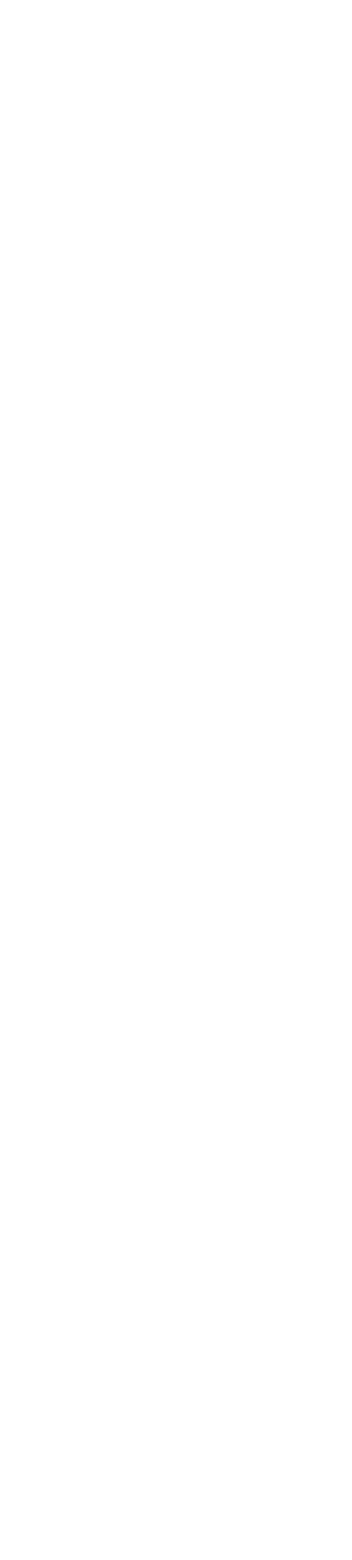
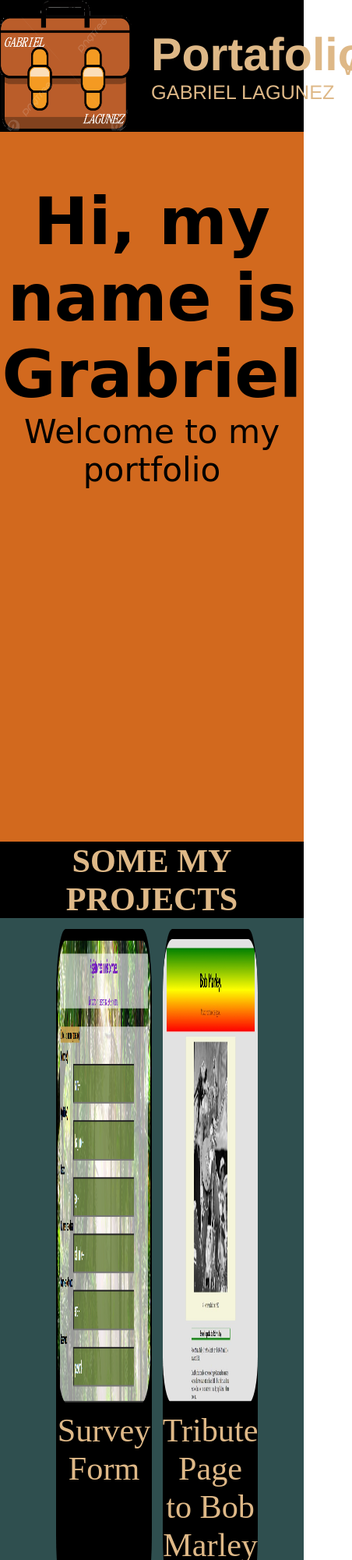
Before and after one commit to Ulises-Lagunez/Responsive-Web-Design-Free-Code-Camp, a plain HTML site: page 5_quinto_proyecto_responsiveWebDesign/index.html in a window 390 px wide. Shown: the top 2000 px of the page at 78% size, 452 px wide, since content can reach past the window. Before the commit the page ends 844 px from the top, so only its background shows below. Drawn offline with Linux system fonts and the light colour scheme.

Commit message:
distribución de la pagina web y hoja de estilos
Esta es la primera versión de portafolio personal como parte de certificación Responsive web design en free code camp

```diff
--- a/5_quinto_proyecto_responsiveWebDesign/index.html
+++ b/5_quinto_proyecto_responsiveWebDesign/index.html
@@ -8,7 +8,60 @@
     </head>
     <body>
         <header class="encabezado">
-        <img src="" alt="" class="logo" />
+            <a href="#" class="link-logo">
+                <img src="https://github.com/Ulises-Lagunez/Responsive-Web-Design-Free-Code-Camp/blob/main/5_quinto_proyecto_responsiveWebDesign/logo_portafolio.png?raw=true" alt="logo-portafolio-gabriel-lagunez" class="logo" width="100px" loading="lazy">
+                <div class="text-logo">
+                    <h1>Portafolio</h1>
+                    <p>GABRIEL LAGUNEZ</p>
+                </div>
+            </a>
+            <ul>
+                <li><a href="#welcome-section">WELCOME</a></li>
+                <li><a href="#projects">PROJECTS</a></li>
+                <li><a href="#contacts-profile">CONTACT</a></li>
+            </ul>
         </header>
+        <section id="welcome-section">
+            <h1>Hi, my name is Grabriel</h1>
+            <p>Welcome to my portfolio</p>
+        </section>
+        <h1 class="project-title">SOME MY PROJECTS</h1>
+        <section id="projects">
+            <div class="project-tile">
+                <a href="https://github.com/Ulises-Lagunez/Responsive-Web-Design-Free-Code-Camp/tree/0f82da79fa75fedeb7dc800a8441151180e58c29/1_primer_proyecto_responsiveWebDesign" target="_blank">
+                    <img src="https://github.com/Ulises-Lagunez/Responsive-Web-Design-Free-Code-Camp/blob/d7cc7701779fae574772bf989a2ef6d3516e346f/images/project_01_free_code_camp_ResponsiveWebDesign.png?raw=true" alt="img-project01" loading="lazy">
+                    <p>Survey Form</p>
+                </a>
+            </div>
+            <div class="project-tile">
+                <a href="https://github.com/Ulises-Lagunez/Responsive-Web-Design-Free-Code-Camp/tree/0f82da79fa75fedeb7dc800a8441151180e58c29/2_segudo_proyecto_responsiveWebDesign" target="_blank">
+                    <img src="https://github.com/Ulises-Lagunez/Responsive-Web-Design-Free-Code-Camp/blob/main/images/project_02_free_code_camp_ResponsiveWebDesign.png?raw=true" alt="img-project02" loading="lazy">
+                    <p>Tribute Page to Bob Marley</p>
+                </a>
+            </div>
+            <div class="project-tile">
+                <a href="https://github.com/Ulises-Lagunez/Responsive-Web-Design-Free-Code-Camp/tree/0f82da79fa75fedeb7dc800a8441151180e58c29/3_tercer_proyecto_responsiveWebDesign" target="_blank">
+                    <img src="https://github.com/Ulises-Lagunez/Responsive-Web-Design-Free-Code-Camp/blob/main/images/project_03_free_code_camp_ResponsiveWebDesign.png?raw=true" alt="img-project03" loading="lazy">
+                    <p>Technical Documentation Page CGI</p>
+                </a>
+            </div>
+            <div class="project-tile">
+                <a href="https://github.com/Ulises-Lagunez/Responsive-Web-Design-Free-Code-Camp/tree/0f82da79fa75fedeb7dc800a8441151180e58c29/4_cuarto_proyecto_responsiveWebDesign" target="_blank">
+                    <img src="https://github.com/Ulises-Lagunez/Responsive-Web-Design-Free-Code-Camp/blob/main/images/project_04_free_code_camp_ResponsiveWebDesign.png?raw=true" alt="img-project04" loading="lazy">
+                    <p>Product Landing Page (violonchelos)</p>
+                </a>
+            </div>
+        </section>
+        <h1 class="contact-title">Contacts</h1>
+        <section id="contacts-profile">
+            <a href="https://github.com/Ulises-Lagunez" target="_blank" id="profile-link">
+                <img src="https://github.com/Ulises-Lagunez/Responsive-Web-Design-Free-Code-Camp/blob/main/images/icons8-github-500.png?raw=true" alt="github-icon" loading="lazy">
+                GITHUB</a>
+            <a href="tel:554-687-2514"> <img src="https://github.com/Ulises-Lagunez/Responsive-Web-Design-Free-Code-Camp/blob/main/images/icono-smartphone.png?raw=true" alt="icono-smartphone" > Call me</a>
+            <a href="https://wa.me/525546872514" target="_blank"> <img src="https://github.com/Ulises-Lagunez/Responsive-Web-Design-Free-Code-Camp/blob/main/images/icono-whatsapp.png?raw=true" alt="icono-whatsapp"> WhatsApp</a>
+        </section>
+        <footer>
+            <p> © created for Gabriel Ulises Lagunez Medina</p>
+        </footer>
     </body>
 </html>
--- a/5_quinto_proyecto_responsiveWebDesign/styles.css
+++ b/5_quinto_proyecto_responsiveWebDesign/styles.css
@@ -0,0 +1,181 @@
+/*
+    Certificación Free Code Camp -> Responsive Web Design.
+    Proyecto 5: personal-portafolio.
+    Lagunez Medina Gabriel Ulises.
+*/
+
+:root{
+    --obscure-color: black;
+    --leter-clare: burlywood;
+    --inter-color: chocolate;
+    --color-project-section: darkslategrey;
+}
+
+*{
+    margin: 0;
+    padding: 0;
+}
+
+.encabezado{
+    width: 100%;
+    height: 20vh;
+    position: fixed;
+    display: flex;
+    top: 0;
+    justify-content: space-around;
+    align-items: center;
+    background-color: var(--obscure-color);
+}
+
+.encabezado ul{
+    list-style: none;
+    display: flex;
+    justify-content: space-evenly;
+    align-items: center;
+    margin-left: 10rem;
+}
+
+.encabezado li{
+    margin: 0 2vh;
+}
+
+.encabezado a{
+    color: var(--leter-clare);
+    font-size: 4vh;
+    text-decoration: none;
+    font-family: 'Franklin Gothic Medium', 'Arial Narrow', Arial, sans-serif;
+}
+
+.logo{
+    width: 20vh;
+    height: 20vh;
+    margin-right: 3vh;
+}
+
+.link-logo{
+    width: 12em;
+    display: flex;
+    justify-content: space-between;
+    align-items: center;
+}
+
+.text-logo h1{
+    font-size: 7vh;
+}
+
+.text-logo p{
+    font-size: 3vh;
+}
+
+#welcome-section{
+    margin-top: 20vh;
+    height: 100vh;
+    text-align: center;
+    font-family: cursive;
+    background-color: var(--inter-color);
+    padding-top: 17%;
+}
+
+#welcome-section h1{
+    font-size: 10vh;
+}
+
+#welcome-section p{
+    font-size: 5vh;
+}
+
+.project-title{
+    text-align: center;
+    background-color: var(--obscure-color);
+    color: var(--leter-clare);
+    font-size: 5vh;
+}
+
+#projects{
+    display: grid;
+    grid-template-columns: repeat(2, 35%);
+    justify-content: center;
+    background-color: var(--color-project-section);
+}
+
+.project-tile{
+    background-color: var(--obscure-color);
+    width: 70%;
+    height: 70%;
+    display: flex;
+    justify-content: center;
+    margin: 10% 10%;
+    text-align: center;
+    padding: 10%;
+    padding-bottom: 0;
+    border-radius: 10%;
+    overflow: hidden;
+}
+
+.project-tile img{
+    width: 100%;
+    height: 70%;
+    border-radius: 10%;
+    image-resolution: crisp-edges;
+}
+
+.project-tile a{
+    color: var(--leter-clare);
+    text-decoration: none;
+    font-size: 5vh;
+}
+
+.contact-title{
+    text-align: center;
+    background-color: var(--obscure-color);
+    color: var(--leter-clare);
+    font-size: 6vh;
+}
+
+#contacts-profile{
+    background-color: var(--inter-color);
+    height: 25vh;
+    display: flex;
+}
+
+#contacts-profile img{
+    width: 15%;
+}
+
+#contacts-profile a{
+    text-decoration: none;
+    width: 33%;
+    text-align: center;
+    padding-top: 3%;
+    font-size: 5vh;
+    font-family: 'Franklin Gothic Medium', 'Arial Narrow', Arial, sans-serif;
+    color: var(--obscure-color);
+}
+
+footer{
+    background-color: var(--obscure-color);
+    color: white;
+    text-align: end;
+    font-size: 3vh;
+    padding-right: 1vh;
+}
+
+@media (min-width: 153px){
+    .encabezado ul{
+        list-style: none;
+        display: flex;
+        justify-content: space-evenly;
+        align-items: center;
+        margin-left: 1rem;
+    }
+}
+
+@media (max-width: 1000px){
+    #projects{
+        display: grid;
+        grid-template-columns: repeat(2, 35%);
+        justify-content: center;
+        background-color: var(--color-project-section);
+        height: 150rem;
+    }
+}
```
Lines whose indentation alone changed are shown as unchanged.
